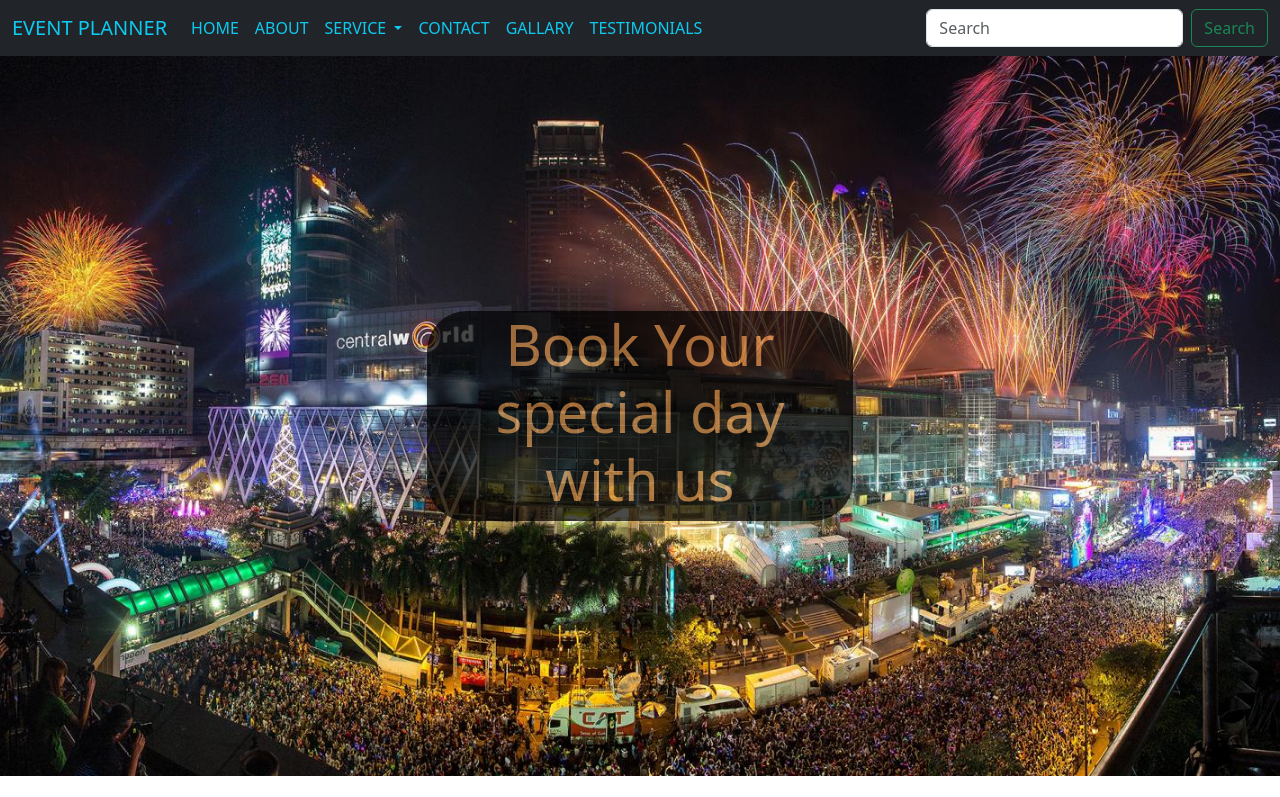
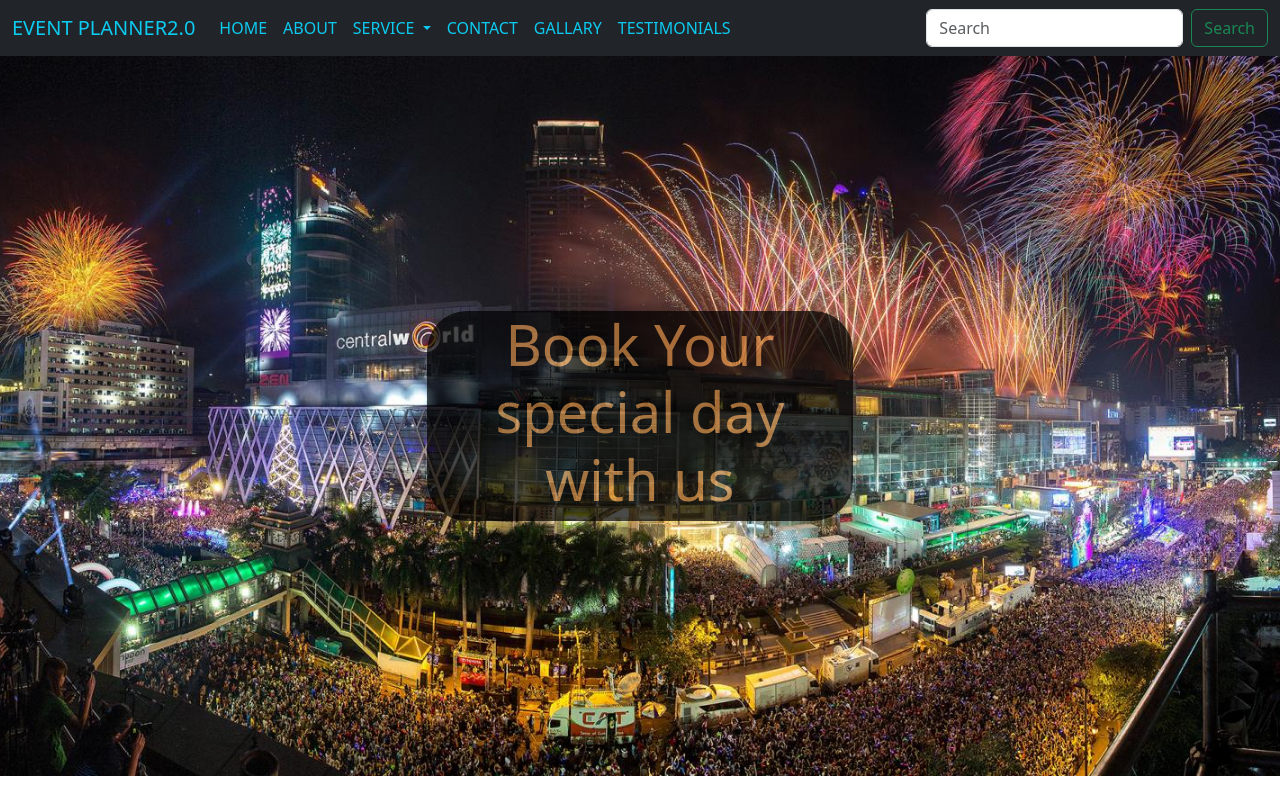
Before and after one commit to devdarshanpanda/Event_planner, a plain HTML site: page index.html in a window 1280 px wide. Shown: the top 797 px of the page. Drawn offline with nearby package versions, Linux system fonts and the light colour scheme; files whose address does not match are found by name.

Commit message:
second commit

```diff
--- a/index.html
+++ b/index.html
@@ -11,7 +11,7 @@
 <body>
     <nav class="navbar navbar-expand-lg bg-dark text-primary ">
         <div class="container-fluid">
-          <a class="navbar-brand text-info" href="#">EVENT PLANNER</a>
+          <a class="navbar-brand text-info" href="#">EVENT PLANNER2.0</a>
           <button class="navbar-toggler" type="button" data-bs-toggle="collapse" data-bs-target="#navbarSupportedContent" aria-controls="navbarSupportedContent" aria-expanded="false" aria-label="Toggle navigation">
             <span class="navbar-toggler-icon"></span>
           </button>
```
